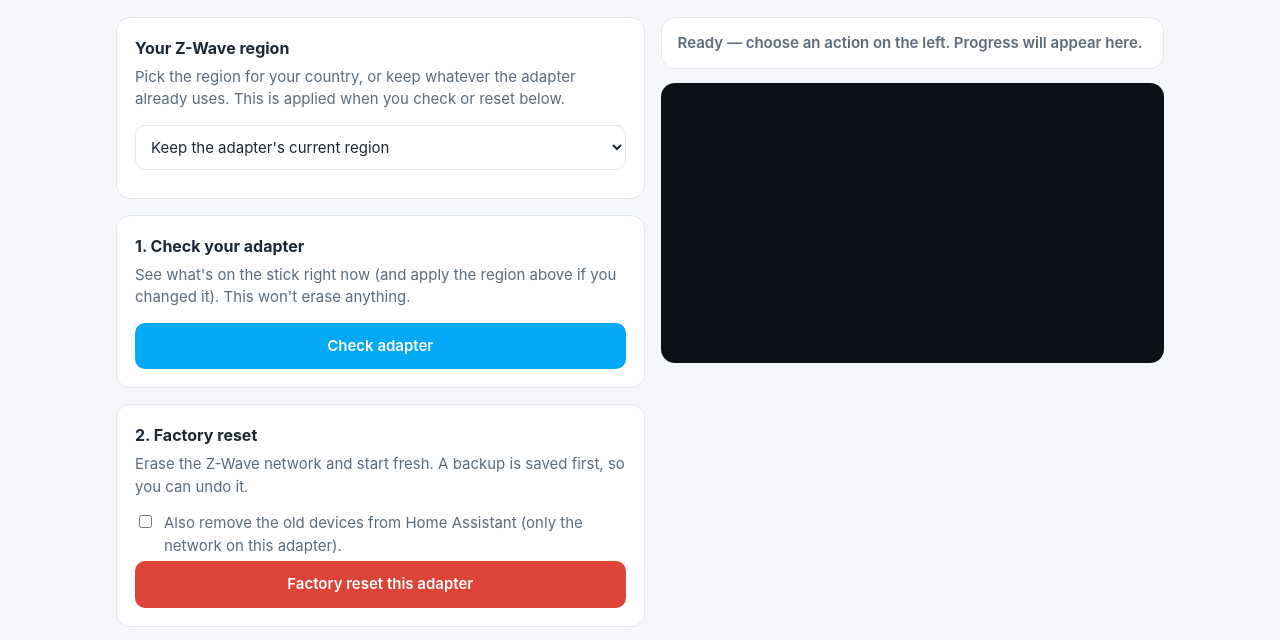
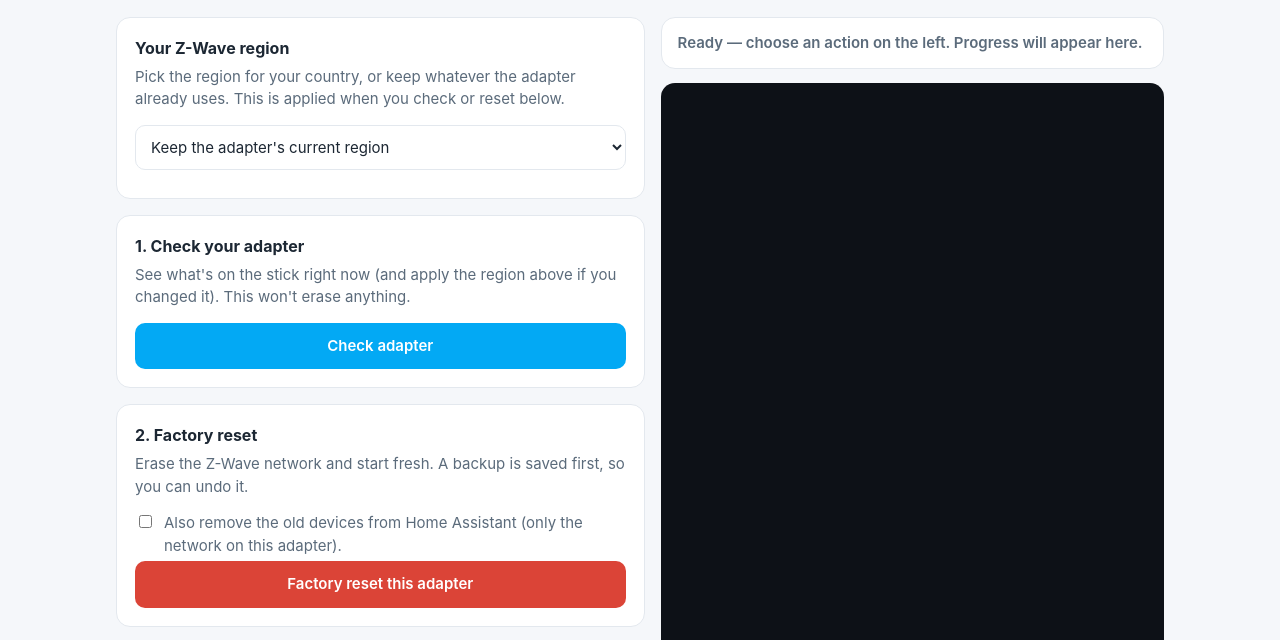
Before and after one commit to leoashcraft/Nabu-Casa-ZWA-2-Factory-Reset, a website: page zwa2_factory_reset/www/index.html in a window 1280 px wide. Shown: the part 91-731 px from the top of the page. Drawn offline with Linux system fonts and the light colour scheme; no server answers.

Commit message:
Web UI: log fills the right column to match the left column's height (v1.3.1)
The right column was sticky and only as tall as its content, leaving empty
space next to the taller controls column. Switch the grid to align-items:
stretch (default) and drop the sticky + viewport height cap, so on wide
screens the right column stretches to the row height (set by the controls)
and the log grows to fill it. Mobile keeps a 340px capped, scrollable log.

```diff
--- a/zwa2_factory_reset/config.yaml
+++ b/zwa2_factory_reset/config.yaml
@@ -1,5 +1,5 @@
 name: ZWA-2 Factory Reset
-version: "1.3.0"
+version: "1.3.1"
 slug: zwa2_factory_reset
 description: One-click factory reset for the Home Assistant Connect ZWA-2 (works around the SetDefault firmware bug)
 url: https://github.com/leoashcraft/zwa2-factory-reset
--- a/zwa2_factory_reset/www/index.html
+++ b/zwa2_factory_reset/www/index.html
@@ -20,12 +20,14 @@
   p.sub { color: var(--muted); margin: 0 0 20px; }
 
   /* Title/description stay full width above; controls left, status+log right. */
-  .columns { display: grid; grid-template-columns: 1fr; gap: 16px; align-items: start; }
+  /* align-items: stretch (grid default) makes the right column grow to the
+     row's height, which the taller left column sets — so the log fills down
+     to match the controls' total height. */
+  .columns { display: grid; grid-template-columns: 1fr; gap: 16px; align-items: stretch; }
   .col-left { display: flex; flex-direction: column; gap: 16px; }
   .col-right { display: flex; flex-direction: column; gap: 14px; }
   @media (min-width: 880px) {
     .columns { grid-template-columns: minmax(0, 1.05fr) minmax(0, 1fr); }
-    .col-right { position: sticky; top: 20px; }   /* stays in view — no scrolling for status */
   }
 
   .card { background:var(--card); border:1px solid var(--line); border-radius:14px;
@@ -52,7 +54,9 @@
   #logwrap { display:flex; flex:1; min-height:0; }
   #log { flex:1; background:#0d1117; color:#c9d1d9; border-radius:14px; padding:12px;
     font:12px/1.5 ui-monospace,SFMono-Regular,Menlo,monospace; white-space:pre-wrap;
-    min-height:280px; max-height:calc(100vh - 220px); overflow:auto; }
+    min-height:280px; max-height:340px; overflow:auto; }
+  /* On wide screens let the log fill the column down to the left column's height. */
+  @media (min-width: 880px) { #log { max-height:none; } }
   .spinner { display:inline-block; width:14px; height:14px; border:2px solid currentColor;
     border-right-color:transparent; border-radius:50%; animation:spin .8s linear infinite; vertical-align:-2px; margin-right:8px; }
   @keyframes spin { to { transform:rotate(360deg); } }
```
